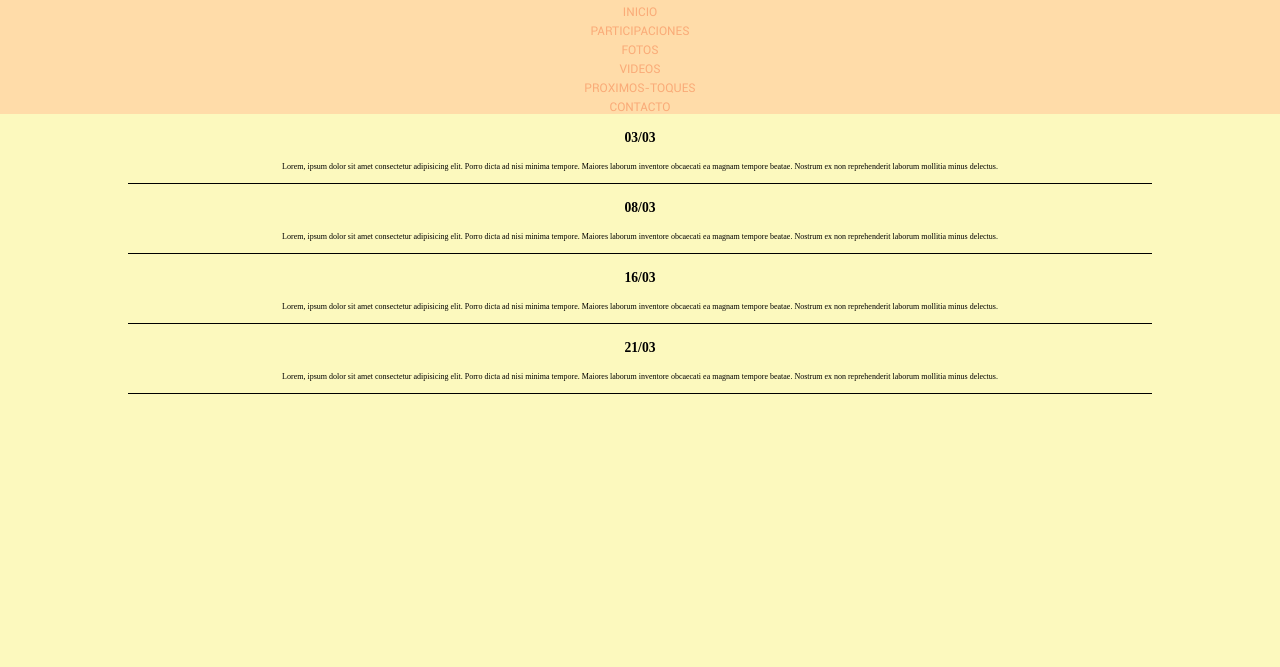
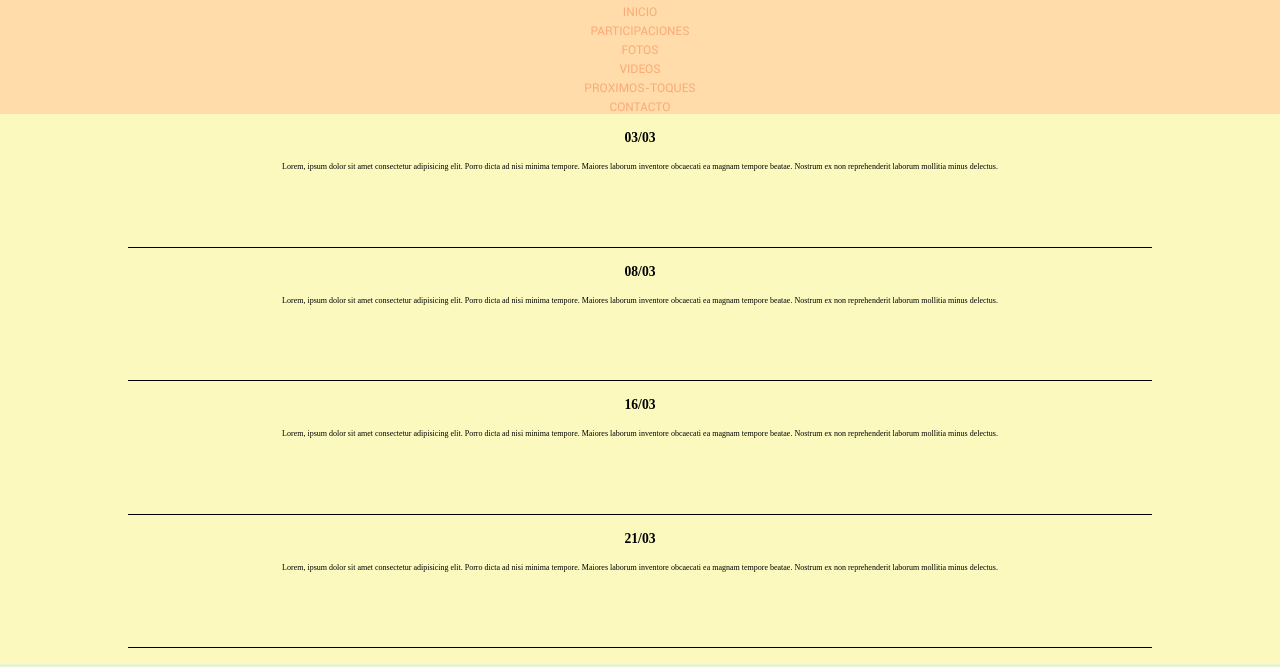
Before and after one commit to JonathanP-dev/LuciaChappe, a plain HTML site: page pages/upcomingPerformances.html in a window 1280 px wide. Shown: the part 75-742 px from the top of the page. Drawn offline with Linux system fonts and the light colour scheme; a web font is replaced by a local one.

Commit message:
min-height in uPCP added

```diff
--- a/css/style.css
+++ b/css/style.css
@@ -89,7 +89,6 @@
 main {
     background-color: #FCF9BE;
     font-family: 'Inria Serif', serif;
-    min-height: 900px;
 }
 
 .descriptions {
@@ -355,6 +354,7 @@ h1 {
         "item4"
     ;
     gap: 2rem;
+    min-height: 550px;
 }
 
 .upCContainer:first-child {
```
